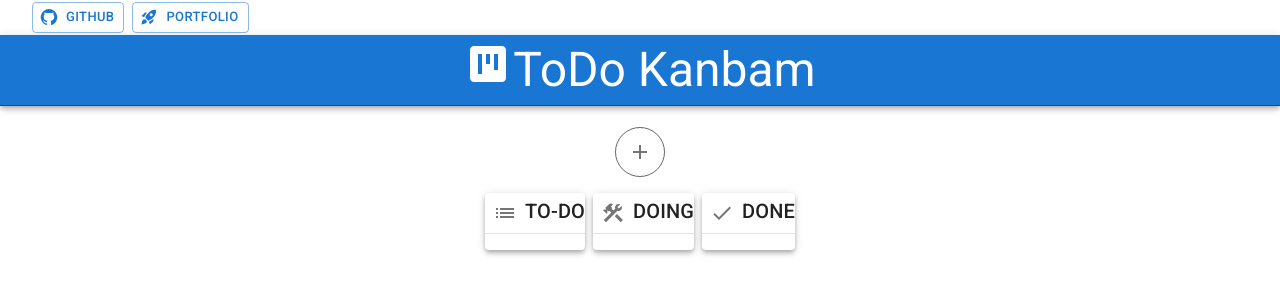
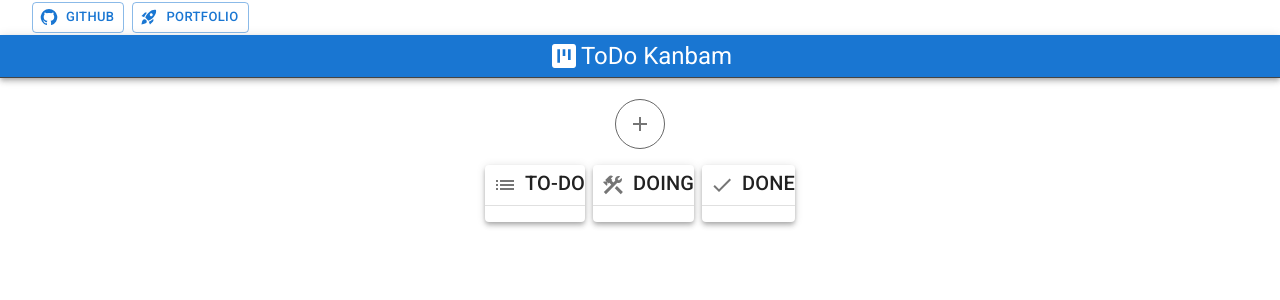
Before and after one commit to horaciosdev/react-todo-list, a React (Vite) app: page / in a window 1280 px wide. Shown: the top 300 px of the page. Built offline with nearby package versions, Linux system fonts and the light colour scheme.

Commit message:
Alterada estrutura do Topbar

```diff
--- a/src/components/Topbar.tsx
+++ b/src/components/Topbar.tsx
@@ -7,10 +7,8 @@ export default function Topbar() {
   return (
     <CustomAppBarFlex position="sticky">
       <CustomBoxFlex>
-        <Typography variant="h3">
-          <ViewKanbanIcon sx={{ fontSize: "inherit" }} />
-        </Typography>
-        <Typography variant="h3">ToDo Kanbam</Typography>
+        <ViewKanbanIcon sx={{ fontSize: "2rem" }} />
+        <Typography variant="h5">ToDo Kanbam</Typography>
       </CustomBoxFlex>
     </CustomAppBarFlex>
   );
```
